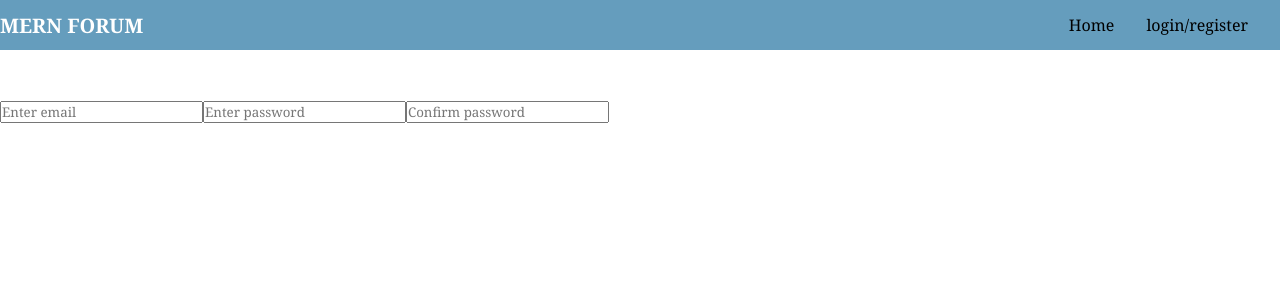
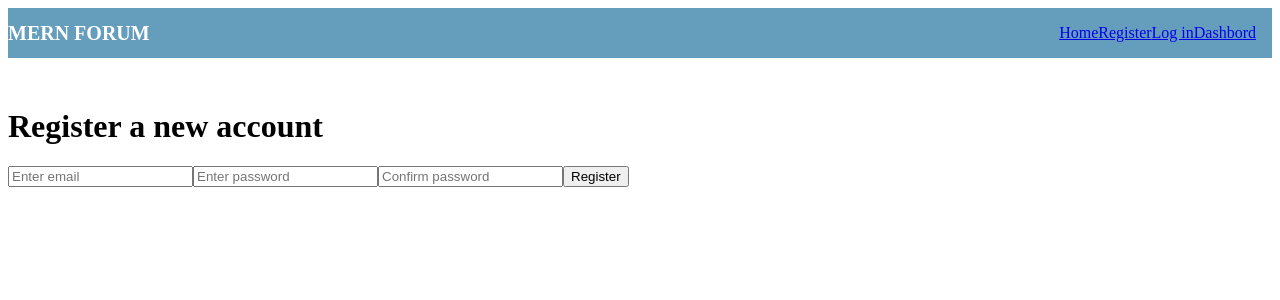
Before and after one commit to marinvch/Softuni-react, a React (Create React App) app: page /register in a window 1280 px wide. Shown: the top 300 px of the page. Built offline with nearby package versions, Linux system fonts and the light colour scheme.

Commit message:
Registration work and some project fixes

```diff
--- /dev/null
+++ b/src/App.js
@@ -0,0 +1,12 @@
+import React from "react";
+import Router from "./Router";
+
+function App() {
+  return (
+    <>
+      <Router />
+    </>
+  );
+}
+
+export default App;
--- /dev/null
+++ b/src/Router.js
@@ -0,0 +1,22 @@
+import React from "react";
+import { BrowserRouter, Switch, Route } from "react-router-dom";
+import Register from "./components/auth/Register";
+import Navbar from "./components/layout/Navbar";
+
+function Router() {
+  return (
+    <BrowserRouter>
+      <Navbar />
+      <Switch>
+        <Route exact path="/"></Route>
+        <Route path="/register">
+          <Register />
+        </Route>
+        <Route path="/login"></Route>
+        <Route path="/dashbord"></Route>
+      </Switch>
+    </BrowserRouter>
+  );
+}
+
+export default Router;
--- /dev/null
+++ b/src/components/auth/Register.js
@@ -0,0 +1,54 @@
+import axios from "axios";
+import React, { useState } from "react";
+
+function Register() {
+  const [email, setEmail] = useState("");
+  const [password, setPassword] = useState("");
+  const [passwordVerify, setPasswordVerify] = useState("");
+
+  const sendRegistration = async (e) => {
+    e.preventDefault();
+    try {
+      const registerData = {
+        email,
+        password,
+        passwordVerify,
+      };
+
+      await axios.post("http://localhost:5000/auth/", registerData);
+    } catch (err) {
+      console.log(err);
+    }
+  };
+  return (
+    <div>
+      <h1>Register a new account</h1>
+      <form className="register-form" onSubmit={sendRegistration}>
+        <input
+          type="email"
+          required
+          placeholder="Enter email"
+          onChange={(e) => setEmail(e.target.value)}
+          value={email}
+        />
+        <input
+          type="password"
+          required
+          placeholder="Enter password"
+          onChange={(e) => setPassword(e.target.value)}
+          value={password}
+        />
+        <input
+          type="password"
+          required
+          placeholder="Confirm password"
+          onChange={(e) => setPasswordVerify(e.target.value)}
+          value={passwordVerify}
+        />
+        <button type="submit">Register</button>
+      </form>
+    </div>
+  );
+}
+
+export default Register;
--- /dev/null
+++ b/src/components/layout/Navbar.jsx
@@ -0,0 +1,22 @@
+import React from "react";
+import { Link } from "react-router-dom";
+import "./Navbar.css";
+
+function NavBar() {
+  return (
+    <div className="nav-wrapper">
+      <section className="logo">MERN FORUM</section>
+
+      <section>
+        <ul>
+          <Link to="/">Home</Link>
+          <Link to="/register">Register</Link>
+          <Link to="/login">Log in</Link>
+          <Link to="/dashbord">Dashbord</Link>
+        </ul>
+      </section>
+    </div>
+  );
+}
+
+export default NavBar;
--- a/src/components/pages/Homepage/Homepage.jsx
+++ b/src/components/pages/Homepage/Homepage.jsx
@@ -1,13 +1,13 @@
 import React from "react";
 import "./homepage.css";
-import Nav from "../Navigation/Navigation";
+
 import Main from "../Main/Main";
 import Footer from "../Footer/Footer";
 
 function Homepage() {
   return (
     <div className="wrapper">
-      <Nav />
+
       <Main />
       <Footer />
     </div>
--- a/src/components/pages/Navigation/Navigation.jsx
+++ /dev/null
@@ -1,19 +0,0 @@
-import React from "react";
-import "./Navigation.css";
-
-function Navigation() {
-  return (
-    <div className="nav-wrapper">
-      <section className="logo">MERN FORUM</section>
-
-      <section>
-        <ul>
-          <li to="">Home</li>
-          <li>login/register</li>
-        </ul>
-      </section>
-    </div>
-  );
-}
-
-export default Navigation;
--- a/src/components/register/Register.jsx
+++ /dev/null
@@ -1,18 +0,0 @@
-import React from "react";
-import Navigation from "../pages/Navigation/Navigation";
-
-function Register() {
-  return (
-    <div>
-      <Navigation />
-      <form className="register-form">
-        <input type="email" required placeholder="Enter email" />
-        <input type="password" required placeholder="Enter password" />
-        <input type="password" required placeholder="Confirm password" />
-        <button>Login</button>
-      </form>
-    </div>
-  );
-}
-
-export default Register;
--- a/src/index.js
+++ b/src/index.js
@@ -1,20 +1,6 @@
 import React from "react";
 import ReactDOM from "react-dom";
-import { BrowserRouter, Switch, Route } from "react-router-dom";
-import Homepage from "./components/pages/Homepage/Homepage";
-import Register from "./components/register/Register";
-import "./index.css";
-
-let App = () => {
-  return (
-    <BrowserRouter>
-      <Switch>
-        <Route exact path={"/"} component={Homepage} />
-        <Route path={"/register"} component={Register} />
-      </Switch>
-    </BrowserRouter>
-  );
-};
+import App from "./App";
 
 ReactDOM.render(
   <React.StrictMode>
```
Also changed, not shown: public/index.html (+1 -22 lines), src/components/auth/register.css (added), src/components/layout/Navbar.css (renamed from src/components/pages/Navigation/Navigation.css).
